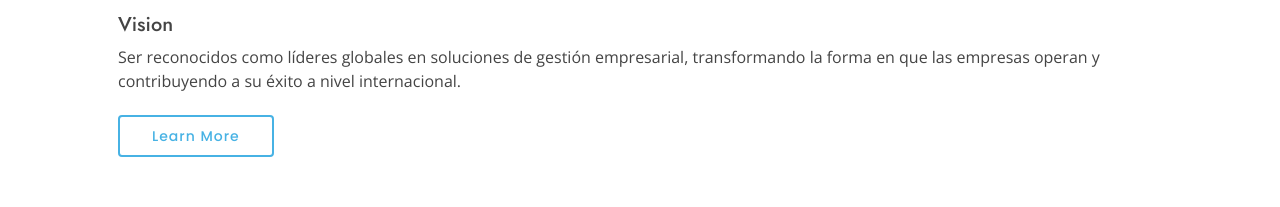
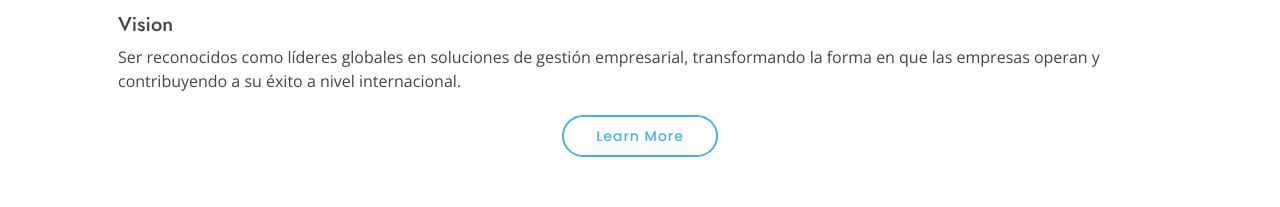
Before and after one commit to EcoCharlie/IT-AIT-REP-LP, a plain HTML site: page index.html in a window 1280 px wide. Shown: the part 921-1128 px from the top of the page. Drawn offline with nearby package versions, Linux system fonts and the light colour scheme.

Commit message:
IT-AIT-REP-LP: Update Landing

```diff
--- a/assets/css/style.css
+++ b/assets/css/style.css
@@ -631,7 +631,7 @@ section {
   letter-spacing: 1px;
   display: inline-block;
   padding: 12px 32px;
-  border-radius: 4px;
+  border-radius: 50px;
   transition: 0.3s;
   line-height: 1;
   color: #47b2e4;
--- a/index.html
+++ b/index.html
@@ -159,7 +159,9 @@
             <p>
               Ser reconocidos como líderes globales en soluciones de gestión empresarial, transformando la forma en que las empresas operan y contribuyendo a su éxito a nivel internacional.
             </p>
-            <a href="#" class="btn-learn-more">Learn More</a>
+            <div class="d-flex justify-content-center ">
+              <a href="#" class="btn-learn-more">Learn More</a>
+            </div>
           </div>
         </div>
       </div>
@@ -693,7 +695,7 @@
               <div class="address">
                 <i class="bi bi-geo-alt"></i>
                 <h4>Location:</h4>
-                <p>666 Calle Lima, Lima 00123, Perú</p>
+                <p>666 Calle Lima, Lima 00666, Perú</p>
               </div>
 
               <div class="email">
```
